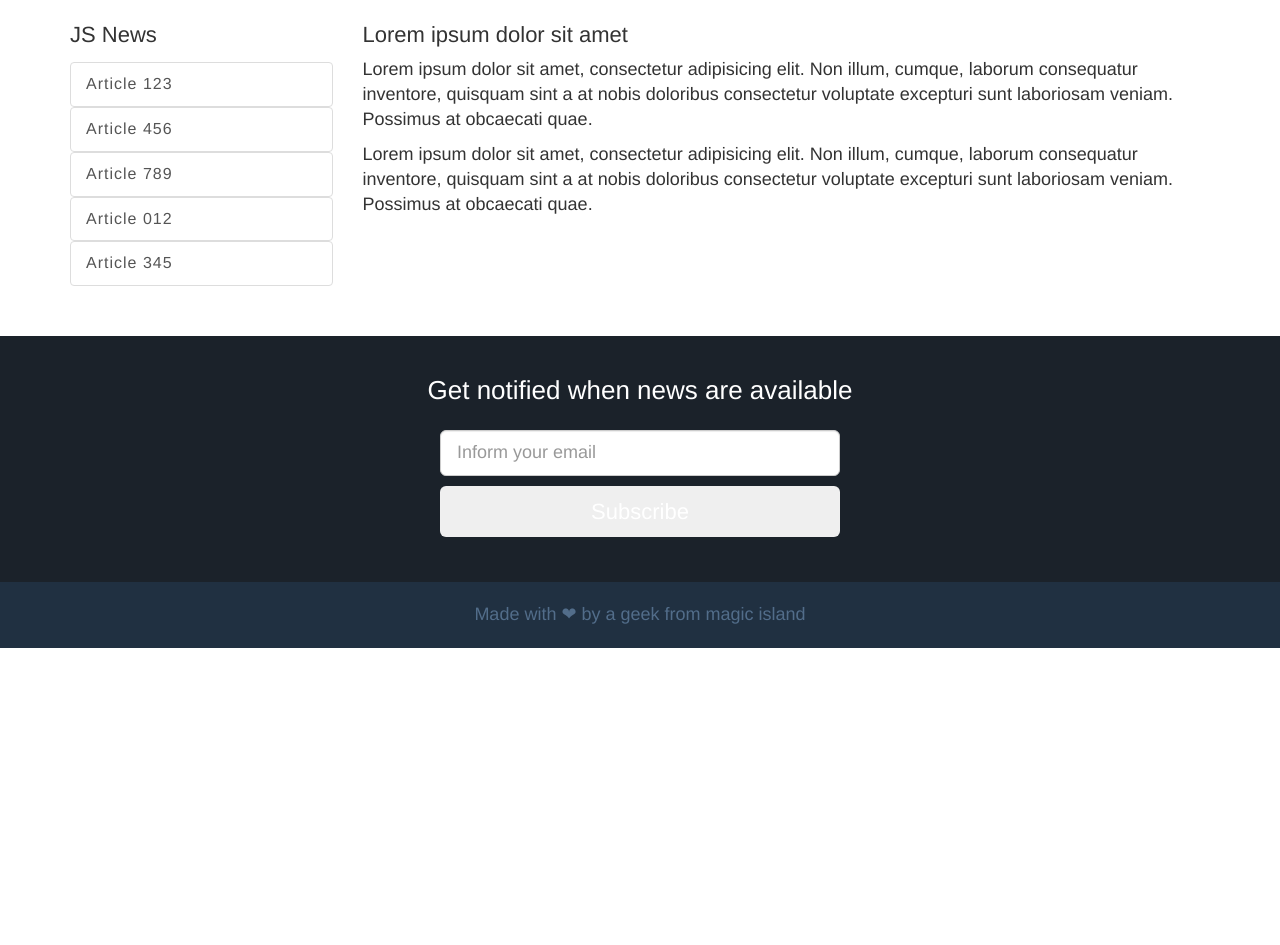
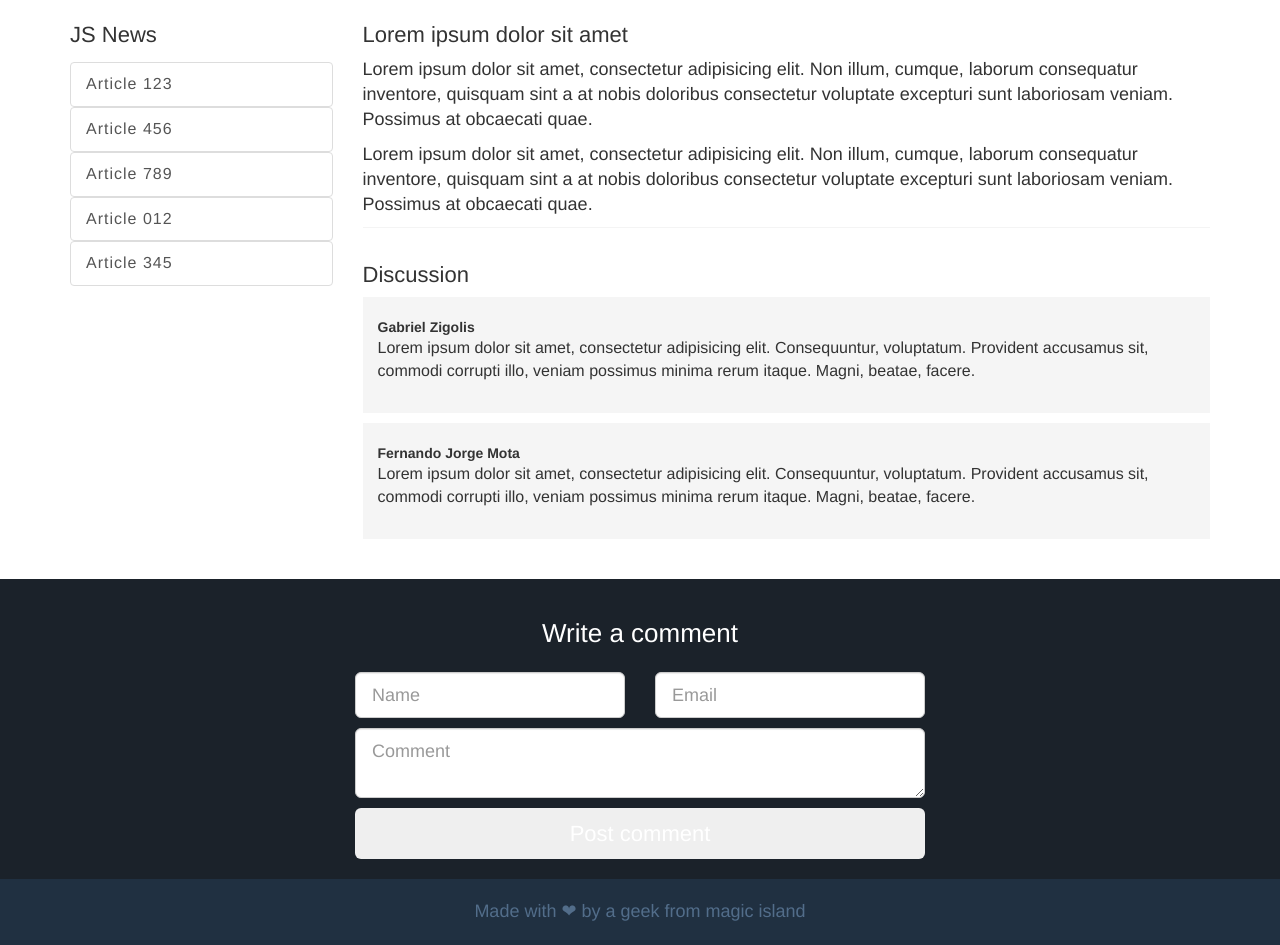
Before and after one commit to blogmv/backbone-require, a website: page index.html in a window 1280 px wide. Shown: the part 289-1234 px from the top of the page. Before the commit the page ends 937 px from the top, so only its background shows below. Drawn offline with nearby package versions, Linux system fonts and the light colour scheme.

Commit message:
Created Discussion UI

```diff
--- a/assets/css/component.css
+++ b/assets/css/component.css
@@ -45,6 +45,11 @@ h2 {
     margin-top: 15px;
 }
 
+article {
+    border-bottom: 1px solid #f4f4f4;
+    margin-bottom: 35px;
+}
+
 article p {
     font: 100 18px/25px helvetica;;
 }
@@ -56,14 +61,22 @@ h3 {
     color: #fff;
 }
 
-.subscribe {
-    background: #1b222a;
-    padding: 20px 0;
+.form-allowed-tags {
+    text-align: center;
 }
 
-.subscribe form {
+.comments {
+    padding: 20px 0;
+    background: #1b222a;
+}
+
+.comments form {
     margin: 25px auto;
-    max-width: 400px;
+    max-width: 600px;
+}
+
+textarea {
+    margin-top: 10px;
 }
 
 .btn {
@@ -77,6 +90,20 @@ ul {
     list-style: none;
 }
 
+.discussion {
+    padding: 0;
+}
+
+.discussion li {
+    background: #f5f5f5;
+    margin: 10px 0;
+    padding: 20px 15px;
+}
+
+.discussion p {
+    font-size: 16px;
+}
+
 footer {
     background-color: #203041;
     padding: 20px 0;
@@ -86,6 +113,6 @@ footer {
 
 footer p {
     color: #526d8a;
+    font-size: 18px;
     margin: 0;
-    font-size: 18px;
 }
--- a/index.html
+++ b/index.html
@@ -37,9 +37,10 @@
                         <li><a href="#" class="list-group-item">Article 012</a></li>
                         <li><a href="#" class="list-group-item">Article 345</a></li>
                     </ul>
-                </div>
+                </div><!--col-md-3-->
 
-                <article class="col-md-9">
+                <section class="col-md-9">
+                    <article>
                         <h2>Lorem ipsum dolor sit amet</h2>
 
                         <p>Lorem ipsum dolor sit amet, consectetur adipisicing elit.
@@ -51,18 +52,47 @@
                         Non illum, cumque, laborum consequatur inventore, quisquam
                         sint a at nobis doloribus consectetur voluptate excepturi
                         sunt laboriosam veniam. Possimus at obcaecati quae.</p>
+                    </article>
 
-                </article>
+                    <h2>Discussion</h2>
+
+                    <ul class="discussion">
+                        <li>
+                            <b>Gabriel Zigolis</b>
+                            <p>Lorem ipsum dolor sit amet, consectetur adipisicing
+                            elit. Consequuntur, voluptatum. Provident accusamus sit,
+                             commodi corrupti illo, veniam possimus minima rerum
+                             itaque. Magni, beatae, facere.</p>
+                        </li>
+                        <li>
+                            <b>Fernando Jorge Mota</b>
+                            <p>Lorem ipsum dolor sit amet, consectetur adipisicing
+                            elit. Consequuntur, voluptatum. Provident accusamus sit,
+                             commodi corrupti illo, veniam possimus minima rerum
+                             itaque. Magni, beatae, facere.</p>
+                        </li>
+                    </ul>
+                </section><!--col-md-9-->
             </div>
         </section><!-- container -->
 
-        <section class="row">
-            <div class="col-md-12 subscribe">
-                <h3>Get notified when news are available</h3>
+        <section class="row comments">
+            <div class="col-md-12">
+                <h3>Write a comment</h3>
 
                 <form>
-                    <input type="email" id="email" class="form-control input-lg" placeholder="Inform your email">
-                    <button class="btn btn-lg btn-alert btn-block" type="submit">Subscribe</button>
+                    <span class="col-md-6">
+                        <input type="text" id="name" class="form-control input-lg" placeholder="Name">
+                    </span>
+
+                    <span class="col-md-6">
+                        <input type="email" id="email" class="form-control input-lg" placeholder="Email">
+                    </span>
+
+                    <span class="col-md-12">
+                        <textarea id="msg" class="form-control input-lg" placeholder="Comment"></textarea>
+                        <button class="btn btn-lg btn-alert btn-block" type="submit">Post comment</button>
+                    </span>
                 </form>
             </div>
         </section>
```
Lines whose indentation alone changed are shown as unchanged.
